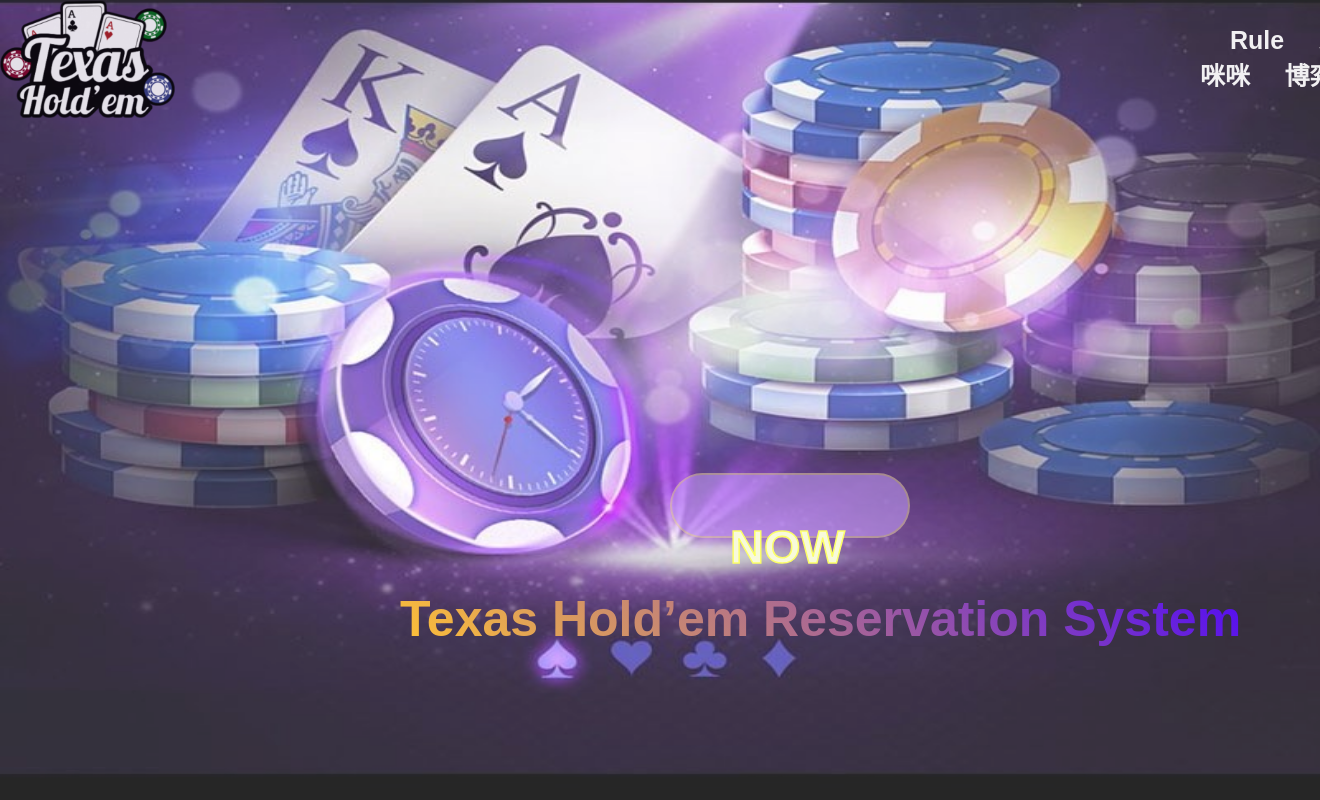
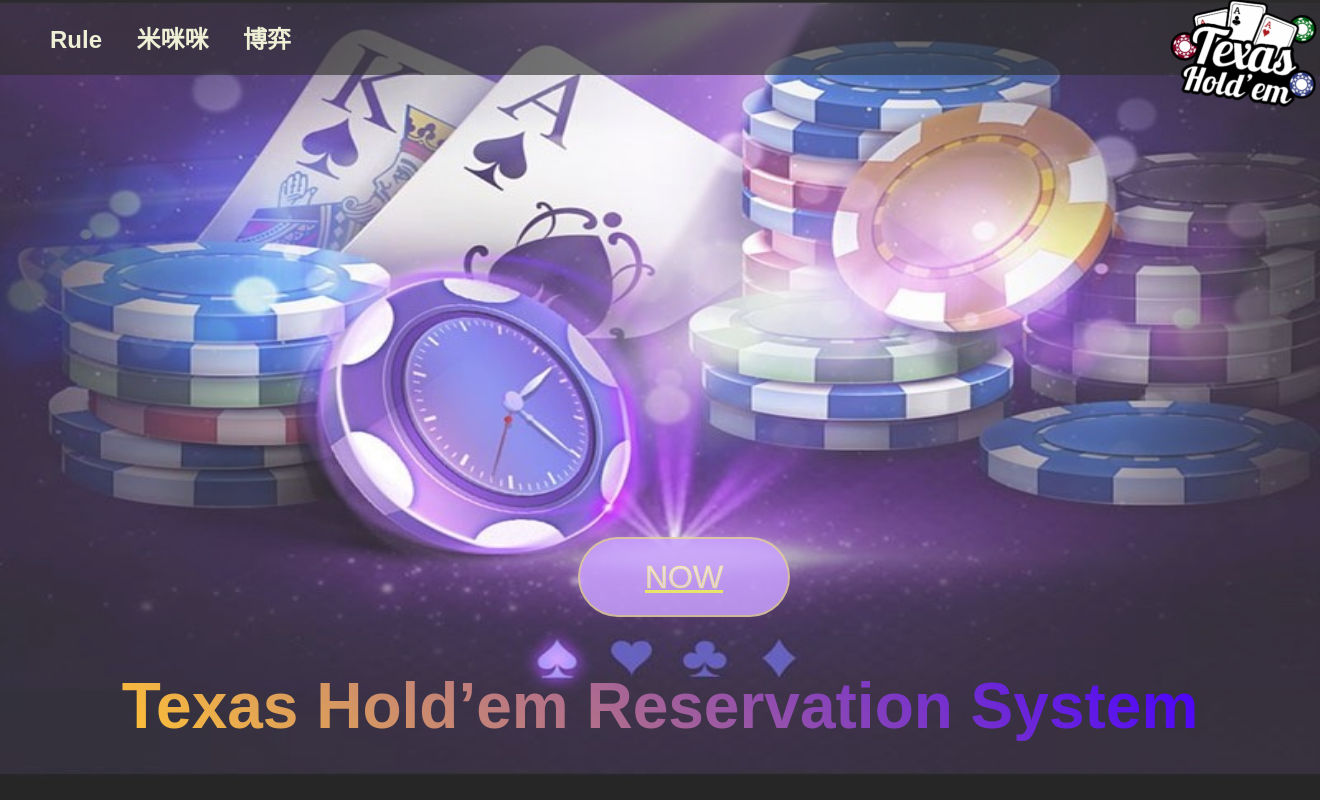
Before and after one commit to yen688/THRS, a Django app: page / in a window 1320 px wide. Run offline with Django 5.2, Linux system fonts and the light colour scheme.

Commit message:
調整首頁格式

```diff
--- a/reservation/static/reservation/index.css
+++ b/reservation/static/reservation/index.css
@@ -1,39 +1,80 @@
-*{
+* {
     margin: 0;
     padding: 0;
     box-sizing: border-box;
-    font-family: 'Poppins',sans-serif;
+    font-family: 'Poppins', sans-serif;
 }
-header{
-    position: fixed;
+
+body {
+    display: flex;
+    flex-direction: column;
+    align-items: center;
+    justify-content: center;
+    position: relative;
+    overflow-x: hidden;
+}
+
+header {
+    position: fixed; /* 将 header 固定在顶部 */
     top: 0;
     left: 0;
-    width: 100%;
-    padding: 20px 10px 20px 1200px;
     display: flex;
     justify-content: space-between;
     align-items: center;
-    z-index: 99;
+    width: 100%;
+    padding: 20px;
+    background: rgba(47, 47, 45, 0.626);
 }
-.menu a{
-    position: relative;
-    font-size: 25px;
+
+
+.menu a {
+    margin-left: 30px;
+    font-size: 1.5rem;
     font-weight: 700;
     text-decoration: none;
-    margin-left: 30px;
-    color: rgba(255, 255, 255, 0.93);
+    color: rgba(252, 255, 225, 0.93);
 }
-h1{
-    position:relative;
-    top: 590px;
-    left: 400px;
-    width: 900px;
-    font-size: 50px;
-    background: linear-gradient(45deg, #ffc235, #4800ff); /* 渐变颜色 */
+
+.now {
+    font-size: 2rem;
+    color: rgb(250, 231, 231);
+    -webkit-text-stroke: 0.5px #fcff63;
+
+}
+.logo{
+    margin-left: auto;
+    z-index: 100;
+    transform: rotate(8deg);
+}
+.logo img {
+    width: 150px;
+    height: auto;
+}
+
+h1 {
+    margin-top: 6.5vh;
+    font-size: 4rem;
+    text-align: center;
+    background: linear-gradient(45deg, #ffc235, #4800ff);
     -webkit-background-clip: text;
     background-clip: text;
     -webkit-text-fill-color: transparent;
 }
+
+.box {
+    display: flex;
+    justify-content: center;
+    align-items: center;
+    width: 16vw;
+    height: 10vh;
+    background-color: rgb(253, 255, 224);
+    opacity: 0.85;
+    border-radius: 40px;
+    border: 2px solid rgba(255, 249, 73, 0.51);
+    margin-top: 54vh;
+    margin-left: 6vh;
+}
+
 .background {
     position: fixed;
     top: 0;
@@ -45,54 +86,42 @@
     opacity: 0.85;
     background-position: center; /* 确保图片居中 */
     background-repeat:no-repeat;
+    z-index: -1;
 }
-.logo {
-    position: absolute;
-    top: 0; /* 定位到容器的底部 */
-    left: 0;  /* 定位到容器的左邊 */
-    opacity: 0.85;
-    z-index: 1;
+
+@keyframes change-color {
+    0% {background-color: rgba(235, 206, 254, 0.985);}
+    10% {background-color: rgba(212, 182, 251, 0.893);}
+    20% {background-color: rgba(203, 151, 248, 0.933);}
+    30% {background-color: rgba(177, 132, 250, 0.929);}
+    40% {background-color: rgba(175, 98, 252, 0.916);}
+    50% {background-color: rgba(142, 80, 248, 0.882);}
+    60% {background-color: rgba(133, 76, 255, 0.897);}
+    70% {background-color: rgba(142, 98, 255, 0.889);}
+    80% {background-color: rgb(173, 130, 247);}
+    90% {background-color: rgb(200, 160, 253);}
+    100% {background-color: rgba(208, 185, 249, 0.912);}
 }
-.logo img {
-    width: 35%; /* 确保图片宽度为父容器宽度 */
-    height: auto; /* 确保图片按比例缩放 */
+
+.box-animation {
+    animation-name: change-color;
+    animation-duration: 3.5s;
+    animation-iteration-count: infinite;
 }
-.menu a.now{
-    color: rgb(248, 250, 219);
-    position:relative;
-    top: 427px;
-    right: 500px;
-    font-size: 47px;
-    -webkit-text-stroke: 1.5px #fcff67;
+
+@media (max-width: 600px) {
+    .box {
+        width: 80vw;
+        height: 15vh;
+    }
+
+    h1 {
+        font-size: 2rem;
+        margin-top: 10vh;
+    }
+
+    .menu a {
+        font-size: 1rem;
+        margin-left: 10px;
+    }
 }
-@keyframes change-color{
-    0%{background-color: rgba(235, 206, 254, 0.985);}
-    10%{background-color: rgba(212, 182, 251, 0.893);}
-    20%{background-color: rgba(203, 151, 248, 0.933);}
-    30%{background-color: rgba(177, 132, 250, 0.929);}
-    40%{background-color: rgba(175, 98, 252, 0.916);}
-    50%{background-color: rgba(142, 80, 248, 0.882);}
-    60%{background-color: rgba(133, 76, 255, 0.897);}
-    70%{background-color: rgba(142, 98, 255, 0.889);}
-    80%{background-color: rgb(173, 130, 247);}
-    90%{background-color: rgb(200, 160, 253);}
-    100%{background-color: rgba(208, 185, 249, 0.912);}
-}
-.box {
-    z-index: 10;
-    width: 240px;
-    height: 65px;
-    background-color: rgb(253, 255, 224);
-    position: absolute;
-    top: 473px;
-    left: 670px;
-    opacity: 0.55;
-    border-radius: 40px;
-    border: 2px solid rgba(255, 249, 73, 0.51);
-}
-.box-animation{
-    animation-name: change-color;
-    animation-duration:3.5s ;
-    animation-iteration-count: infinite;
-    width: 240px;
-}
--- a/reservation/templates/reservation/index.html
+++ b/reservation/templates/reservation/index.html
@@ -16,11 +16,13 @@
             <a href="rule">Rule</a>
             <a href="#">米咪咪</a>
             <a href="#">博弈</a>
-            <a class="now" href="#">NOW</a>
+
         </nav>
     </header>
     <div class="background"></div>
-    <div class="box box-animation"></div>
+    <div class="box box-animation">
+        <a class="now" href="confirmForm">NOW</a>
+    </div>
     <h1><b>Texas Hold’em Reservation System</b></h1>
 </body>
 </html>
```
